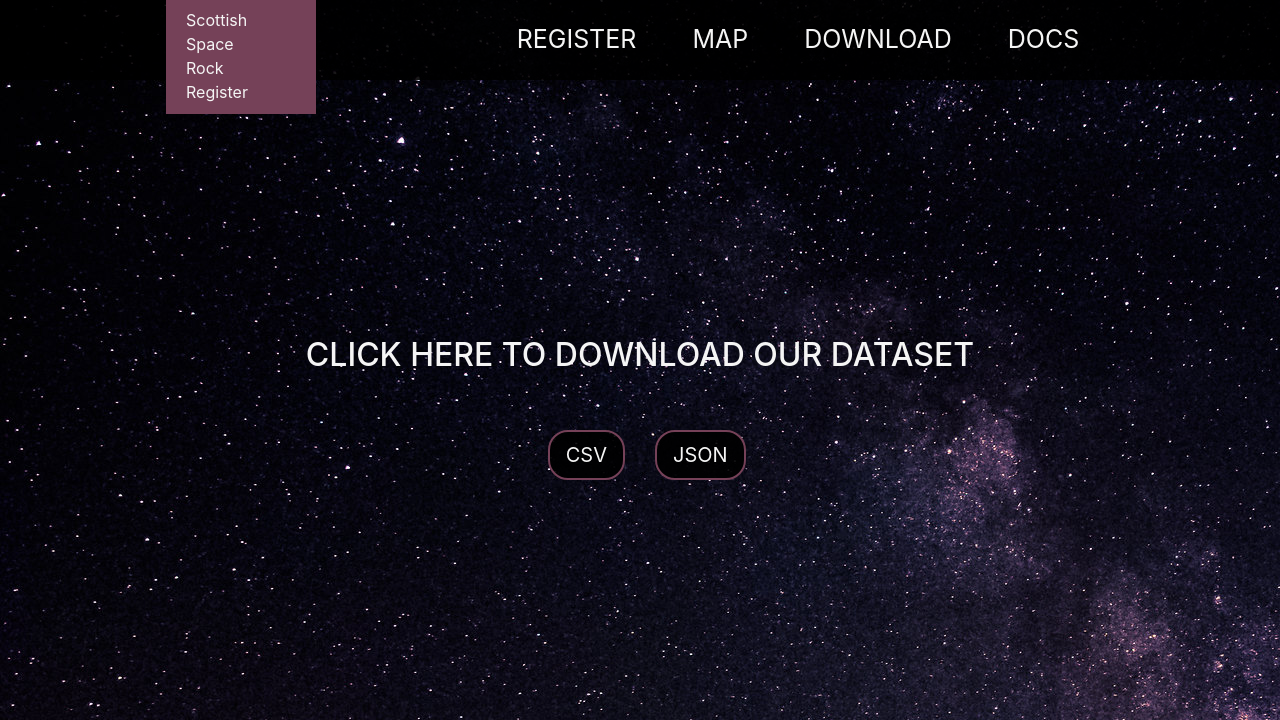
After one commit to Jbenav200/ssrr, a Django app: page /download/ in a window 1280 px wide. The commit adds this page. Shown: the top 720 px of the page. Run offline with Django 3.2, Linux system fonts and the light colour scheme; some libraries are stand-ins or nearby versions.

Commit message:
updated download and register styles, added filter functionality and pagination

```diff
--- a/registry/templates/base.html
+++ b/registry/templates/base.html
@@ -4,11 +4,14 @@
         {% load static %}
 
             <link rel="stylesheet" href="https://maxcdn.bootstrapcdn.com/bootstrap/4.0.0/css/bootstrap.min.css" integrity="sha384-Gn5384xqQ1aoWXA+058RXPxPg6fy4IWvTNh0E263XmFcJlSAwiGgFAW/dAiS6JXm" crossorigin="anonymous">
+            <link rel="stylesheet" type="text/css" href="https://cdn.datatables.net/v/dt/dt-1.10.20/datatables.min.css"/>
             <link rel="stylesheet" type="text/css" href="{% static 'css/style.css' %}">
+
 
             <script src="https://code.jquery.com/jquery-3.2.1.slim.min.js" integrity="sha384-KJ3o2DKtIkvYIK3UENzmM7KCkRr/rE9/Qpg6aAZGJwFDMVNA/GpGFF93hXpG5KkN" crossorigin="anonymous"></script>
             <script src="https://cdnjs.cloudflare.com/ajax/libs/popper.js/1.12.9/umd/popper.min.js" integrity="sha384-ApNbgh9B+Y1QKtv3Rn7W3mgPxhU9K/ScQsAP7hUibX39j7fakFPskvXusvfa0b4Q" crossorigin="anonymous"></script>
             <script src="https://maxcdn.bootstrapcdn.com/bootstrap/4.0.0/js/bootstrap.min.js" integrity="sha384-JZR6Spejh4U02d8jOt6vLEHfe/JQGiRRSQQxSfFWpi1MquVdAyjUar5+76PVCmYl" crossorigin="anonymous"></script>
+            <script type="text/javascript" src="https://cdn.datatables.net/v/dt/dt-1.10.20/datatables.min.js"></script>
 
 
         {% if title %}
--- a/static/css/style.css
+++ b/static/css/style.css
@@ -64,6 +64,10 @@ p{
 .mt-20{
     margin-top:20%;
     color: whitesmoke;
+}
+
+.mt-5{
+    margin-top:5%;
 }
 
 /**
@@ -153,8 +157,20 @@ a>h1:hover{
 }
 
 .btn-white:hover{
-    color: slategray;
-    border: 2px solid slategray;
+    color: whitesmoke;
+    border: 2px solid #754158;
+    background: rgba(0, 0, 0, 0.8);
+}
+
+.btn-download{
+    color:whitesmoke;
+    border: 2px solid #754158;
+    background: rgba(0,0,0,0.9);
+    border-radius: 20px;
+}
+
+.btn-download:hover{
+    color:#754158;
 }
 
 .navbar-brand{
@@ -181,3 +197,19 @@ body::-webkit-scrollbar-track{
 body::-webkit-scrollbar-thumb{
     background:#754158;
 }
+
+.text-darker{
+    color:#754158;
+}
+
+.dataTables_wrapper{
+    color:whitesmoke;
+}
+
+.dataTables_length, .dataTables_filter, .dataTables_info, .dataTables_paginate, #paginate_button.disabled.previous{
+    color:whitesmoke!important;
+}
+
+.next{
+    display:none;
+}
--- /dev/null
+++ b/tracker/templates/tracker/download.html
@@ -0,0 +1,16 @@
+{% extends 'base.html' %}
+{% block content %}
+    <div class="container text-whites mt-20 text-center">
+        <div class="row mt-20">
+            <div class="col-md-12">
+                <h2>CLICK HERE TO DOWNLOAD OUR DATASET</h2>
+            </div>
+            <div class="col-md-6 mt-5">
+                <a href="#" class="btn btn-lg btn-download float-right">CSV</a>
+            </div>
+            <div class="col-md-6 mt-5">
+                <a href="#" class="btn btn-lg btn-download float-left">JSON</a>
+            </div>
+        </div>
+    </div>
+{% endblock content %}
--- a/tracker/urls.py
+++ b/tracker/urls.py
@@ -5,4 +5,5 @@ from . import views
 urlpatterns = [
     path('', views.index, name='index'),
     path('map/', views.tracker_map, name='tracker-map'),
+    path('download/', views.tracker_download, name='tracker-download'),
 ]
--- a/tracker/views.py
+++ b/tracker/views.py
@@ -22,3 +22,14 @@ def tracker_map(request):
         'meteorites': meteorites
     }
     return render(request, 'tracker/map.html', context)
+
+def tracker_download(request):
+    meteorites = Meteorite.objects.all()
+    meteorites_csv = None
+    meteorites_json = None
+    context = {
+        'meteorites': meteorites,
+        'meteorites_csv': meteorites_csv,
+        'meteorites_JSON': meteorites_json,
+    }
+    return render(request, 'tracker/download.html', context)
```
Also changed, not shown: registry/templates/registry/index.html (+10 -2 lines).
